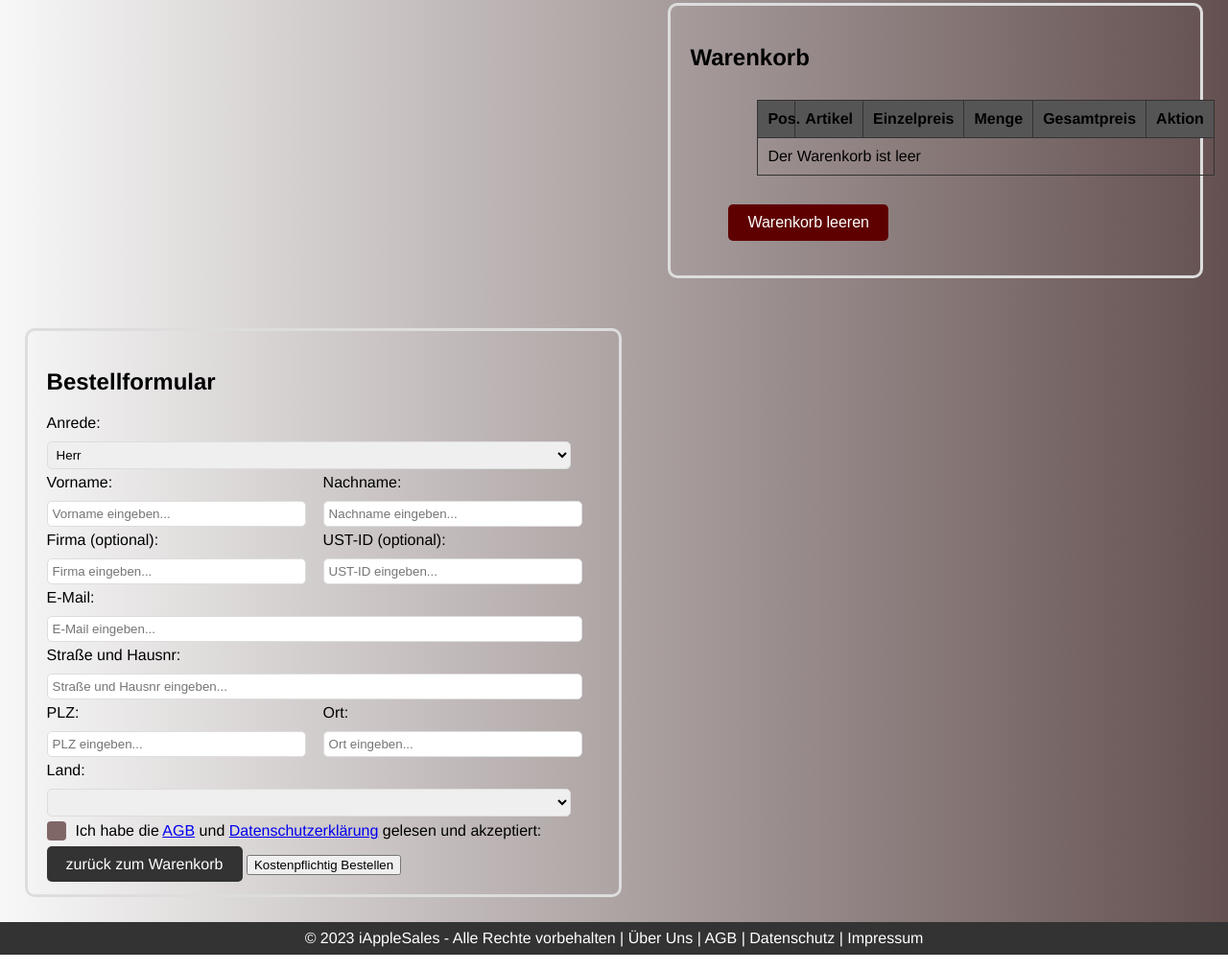
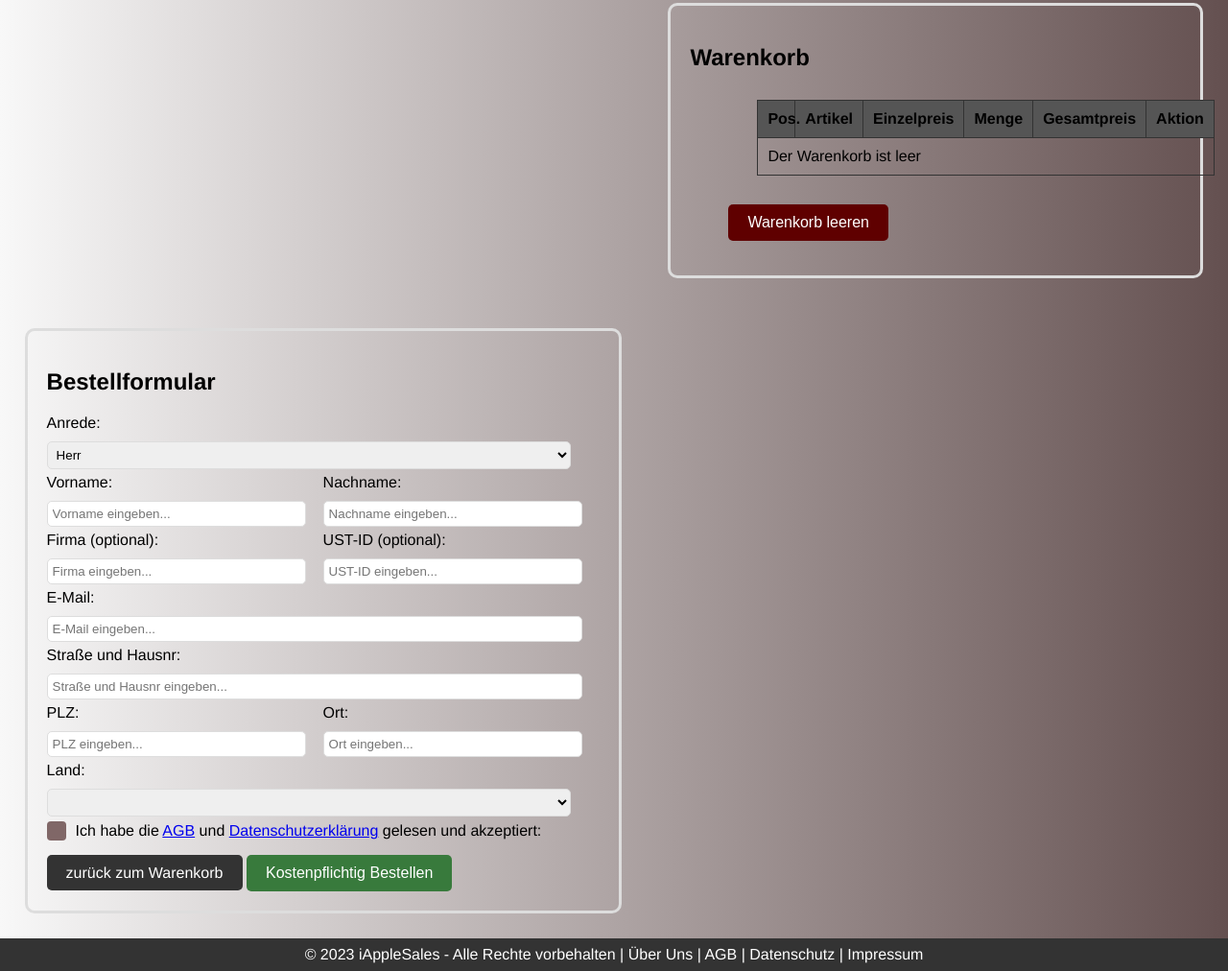
Before and after one commit to Aledjif1/VSC-Web2-Prak_responsive2.3, a plain HTML site: page Frontend/zusammenfassung.html in a window 1280 px wide. Shown: the part 199-1211 px from the top of the page at 96% size. Drawn offline with nearby package versions, Linux system fonts and the light colour scheme; no server answers; files whose address does not match are found by name.

Commit message:
Buttonfarbe angepasst

```diff
--- a/Frontend/style/styles.css
+++ b/Frontend/style/styles.css
@@ -516,6 +516,25 @@
         transition: background-color 0.3s;
     }
 
+    #empty-basket-button:hover{
+        background-color: var(--dunkelGraueFarbe);
+    }
+
+    #order-confirmation-button{
+        background-color: #387a3c;
+        color: #fff;
+        border: none;
+        padding: 10px 20px;
+        border-radius: 5px;
+        font-size: 16px;
+        cursor: pointer;
+        transition: background-color 0.3s;
+    }
+
+    #order-confirmation-button:hover{
+        background-color: var(--dunkelGraueFarbe);
+    }
+
     /* Produktinfo (rechte Spalte) */
     .add-to-cart-button {
         background-color: var(--dunkleFarbe);
--- a/Frontend/zusammenfassung.html
+++ b/Frontend/zusammenfassung.html
@@ -132,7 +132,7 @@
                 </div>
                 <div class="form-group">
                     <a class="back-to-page-button" href="default_warenkorb.html">zurück zum Warenkorb</a>
-                    <button type="submit" class="order-confirmation-button">Kostenpflichtig Bestellen</button>
+                    <button type="submit" id="order-confirmation-button">Kostenpflichtig Bestellen</button>
                 </div>
             </form>
         </div>
```
